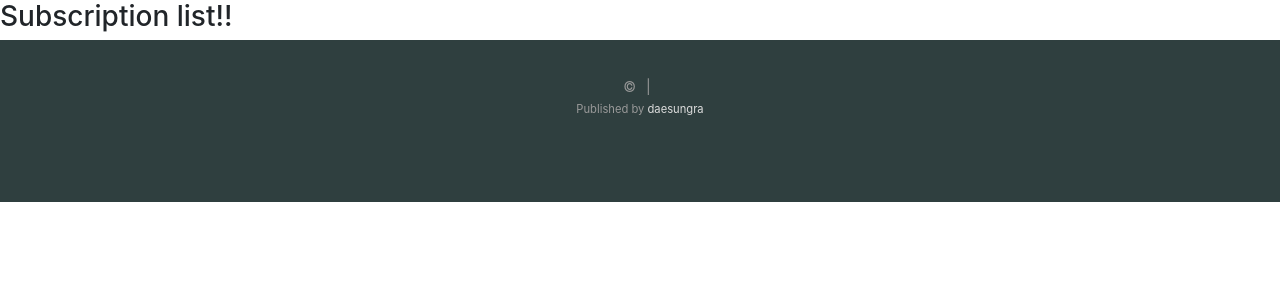
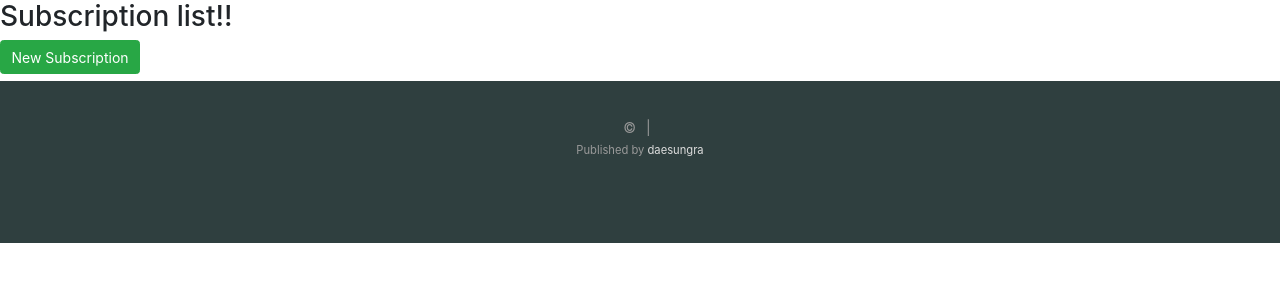
Before and after one commit to daesungRa/newsmine-web, a Django app: template templates/apps/subscriptions/list.html in a window 1280 px wide. Shown: the part 74-374 px from the top of the page. Run offline with Django 3.2, Linux system fonts and the light colour scheme; the template is opened without the code that fills it, so the values that code supplies are empty; some libraries are stand-ins or nearby versions; some web fonts are replaced.

Commit message:
subscriptions: Add context modal

```diff
--- a/apps/subscriptions/views.py
+++ b/apps/subscriptions/views.py
@@ -34,4 +34,7 @@ def subscription_list(request):
         # TODO: Add returning logic of subscriptions by page
         paginator = Paginator(subscriptions, page_size)
         subscription_page = paginator.page(int(page))
-    return render(request, 'apps/subscriptions/list.html', {'subscriptions': list(subscriptions)})
+    return render(request, 'apps/subscriptions/list.html', {
+        'context': 'subscriptions',
+        'subscriptions': list(subscriptions)
+    })
--- a/templates/apps/subscriptions/list.html
+++ b/templates/apps/subscriptions/list.html
@@ -6,7 +6,15 @@
 
 {% block content %}
     <h2>Subscription list!!</h2>
+    <div>
+        <button class="btn btn-md btn-success draw-modal-component"
+                id="create-new-subscription">
+            New Subscription
+        </button>
+    </div>
     <h4>{{ subscriptions }}</h4>
+
+    {% include "partials/modal_component.html" %}
 <!--    <div class="row">-->
 <!--        <div class="col-lg-3"></div>-->
 <!--        <div class="col-lg-6">-->
```
